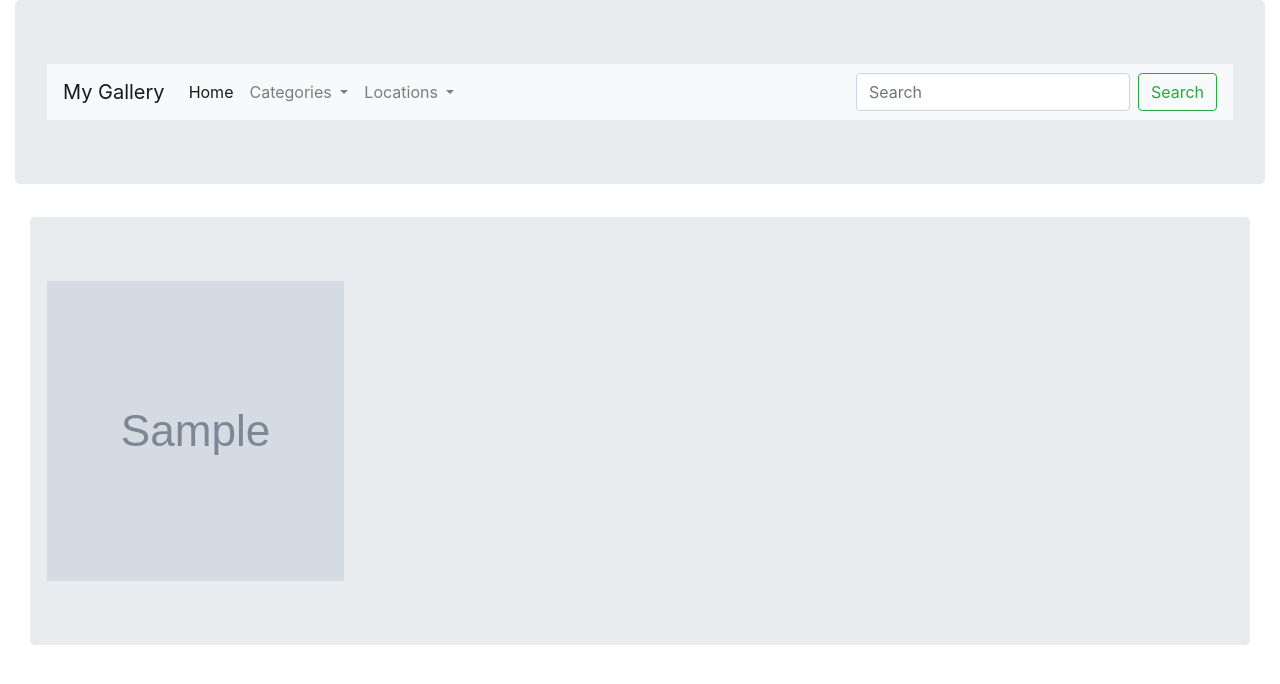
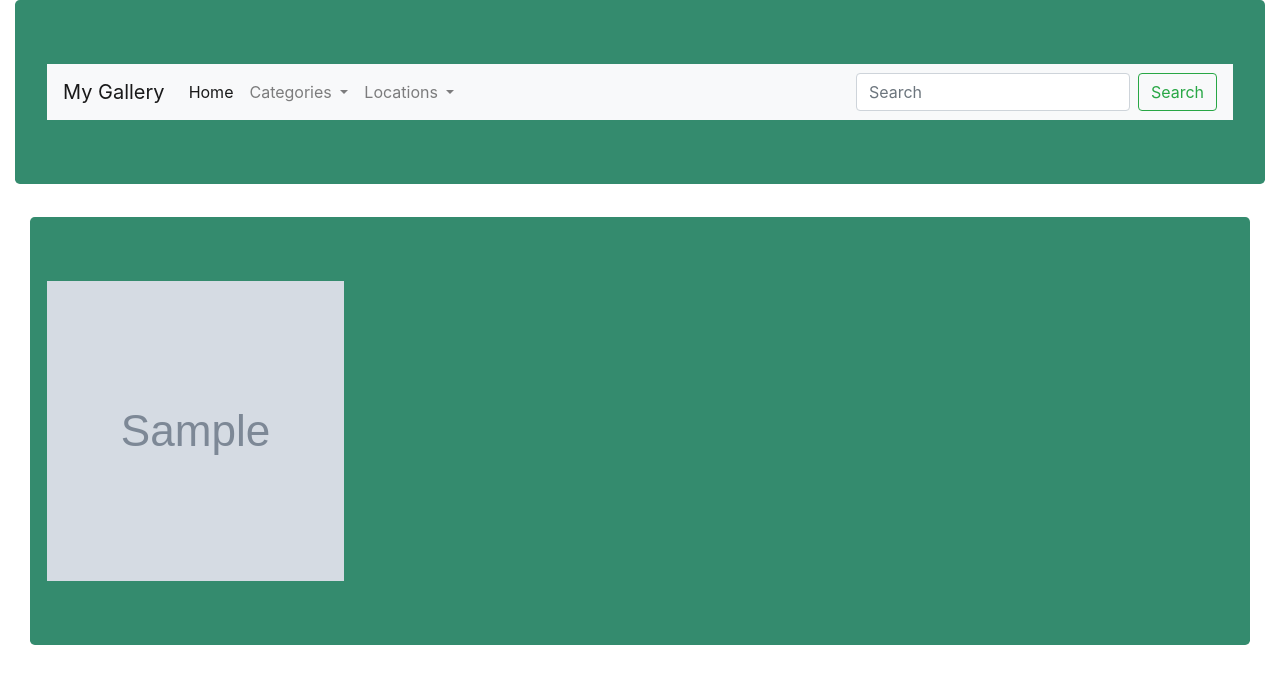
Before and after one commit to CarineIzere/Photos, a Django app: page / in a window 1280 px wide. Shown: the top 684 px of the page. Run offline with Django 3.2, Linux system fonts and the light colour scheme; tables that the repository leaves empty hold one stand-in row (values such as "Sample post"); grey boxes marked "Sample" are stand-in pictures; some libraries are stand-ins or nearby versions.

Commit message:
add some style in index and navbar

```diff
--- a/picture/static/css/styles.css
+++ b/picture/static/css/styles.css
@@ -14,7 +14,7 @@ li.dropdown:hover > .dropdown-menu {
     transition: 1s;
 }
 .clrd-font{
-	background: #FF512F;
+	background: rgb(240, 49, 10);
 	background: -webkit-linear-gradient(to right, #F09819, #FF512F);
 	background: linear-gradient(to right, #F09819, #FF512F);
 	-webkit-background-clip: text;
@@ -145,3 +145,6 @@ nput-xs {
 		padding: 20px;
 	}
 }
+.jumbutron{
+	background-color: aquamarine;
+}
--- a/picture/templates/index.html
+++ b/picture/templates/index.html
@@ -9,7 +9,7 @@ function CopyFunction() {
 }
 </script>
 	<div class="container-fluid">
-    <div class="jumbotron">
+    <div class="jumbotron" style="background-color: rgb(52, 139, 110);">
         <div class="row">
                 <div class="row">
                         {% if all_images%}
@@ -29,7 +29,7 @@ function CopyFunction() {
                         <div class="portfolio_images_overlay text-center">
                             <h6 class="clrd-font" >{{image.image_name}}</h6>
                             <h6 class="clrd-font"><span style="color: #fff;">Location:</span>{{image.image_location}}</h6>
-                                <p style="color: #fff;"><span >Description:</span> {{image.image_description}}</p>
+                                <p style="color: #fff;"><span style="color: rgb(240, 49, 10)">Description:</span> {{image.image_description}}</p>
 
 
                             <input type="text" id="imagelink" class="form-control input-sm" value="http://127.0.0.1:8000/{{image.image_path.url}}" class="hidden">
--- a/picture/templates/navbar.html
+++ b/picture/templates/navbar.html
@@ -1,4 +1,4 @@
-<div class="jumbotron">
+<div class="jumbotron" style="background-color: rgb(52, 139, 110);" >
         <nav class="navbar navbar-expand-lg navbar-light bg-light" >
             <a class="navbar-brand" href="/">My Gallery</a>
             <button class="navbar-toggler" type="button" data-toggle="collapse" data-target="#navbarSupportedContent" aria-controls="navbarSupportedContent" aria-expanded="false" aria-label="Toggle navigation">
```
